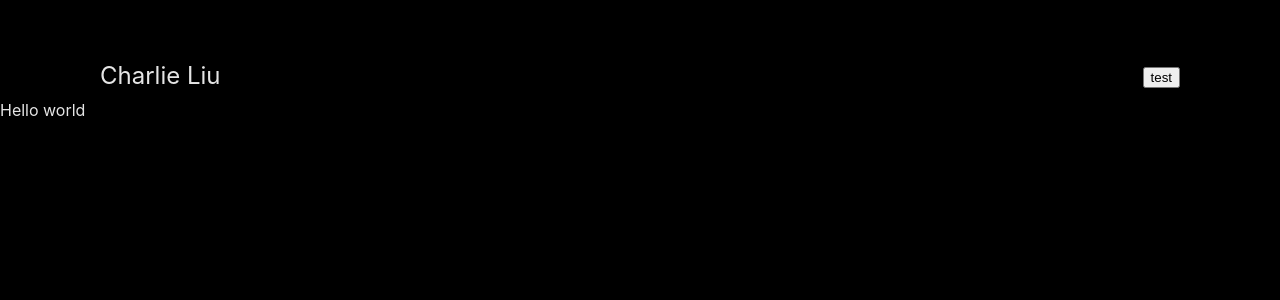
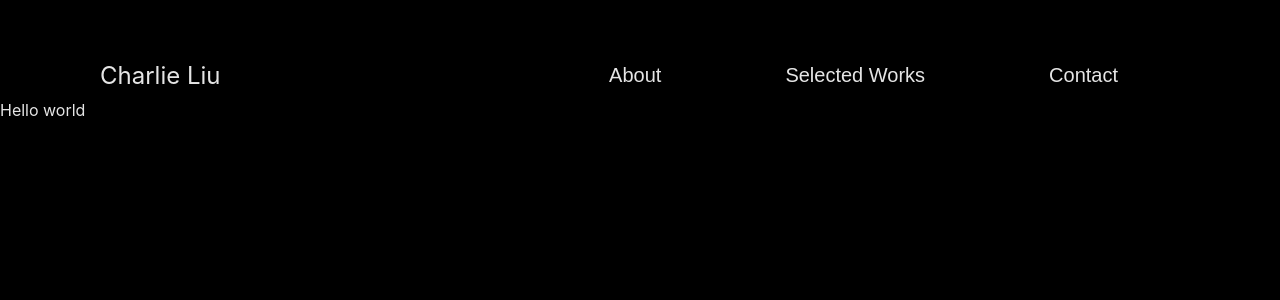
Before and after one commit to itscharlieliu/home-page, a React (Create React App) app: page / in a window 1280 px wide. Shown: the top 300 px of the page. Built offline with nearby package versions, Linux system fonts and the light colour scheme.

Commit message:
Update header buttons

```diff
--- a/src/components/Header.tsx
+++ b/src/components/Header.tsx
@@ -7,7 +7,9 @@ const Header = (): JSX.Element => {
         <div className={styles.HeaderContainer}>
             <span className={styles.Logo}>Charlie Liu</span>
             <div className={styles.ButtonsContainer}>
-                <button>test</button>
+                <button className={styles.Button}>About</button>
+                <button className={styles.Button}>Selected Works</button>
+                <button className={styles.Button}>Contact</button>
             </div>
         </div>
     );
--- a/src/components/Router.tsx
+++ b/src/components/Router.tsx
@@ -1,6 +1,8 @@
 import React from "react";
 import { Redirect, Route, Switch } from "react-router-dom";
+
 import { ABOUT } from "../defs/routerPaths";
+
 import AboutScreen from "./screens/AboutScreen";
 
 const Router = (): JSX.Element => {
--- a/src/components/styles/Header.module.css
+++ b/src/components/styles/Header.module.css
@@ -13,6 +13,25 @@
 }
 
 .ButtonsContainer {
+    display: flex;
+    flex-direction: row;
     font-size: 1.25em;
     margin: 0 100px;
 }
+
+.Button {
+    background: none;
+    color: var(--text);
+
+    padding: 12px;
+    outline: none;
+    border: none;
+    border-radius: 32px;
+    display: flex;
+    align-items: center;
+    cursor: pointer;
+    width: max-content;
+    font-size: 1em;
+
+    margin: 0 50px;
+}
```
